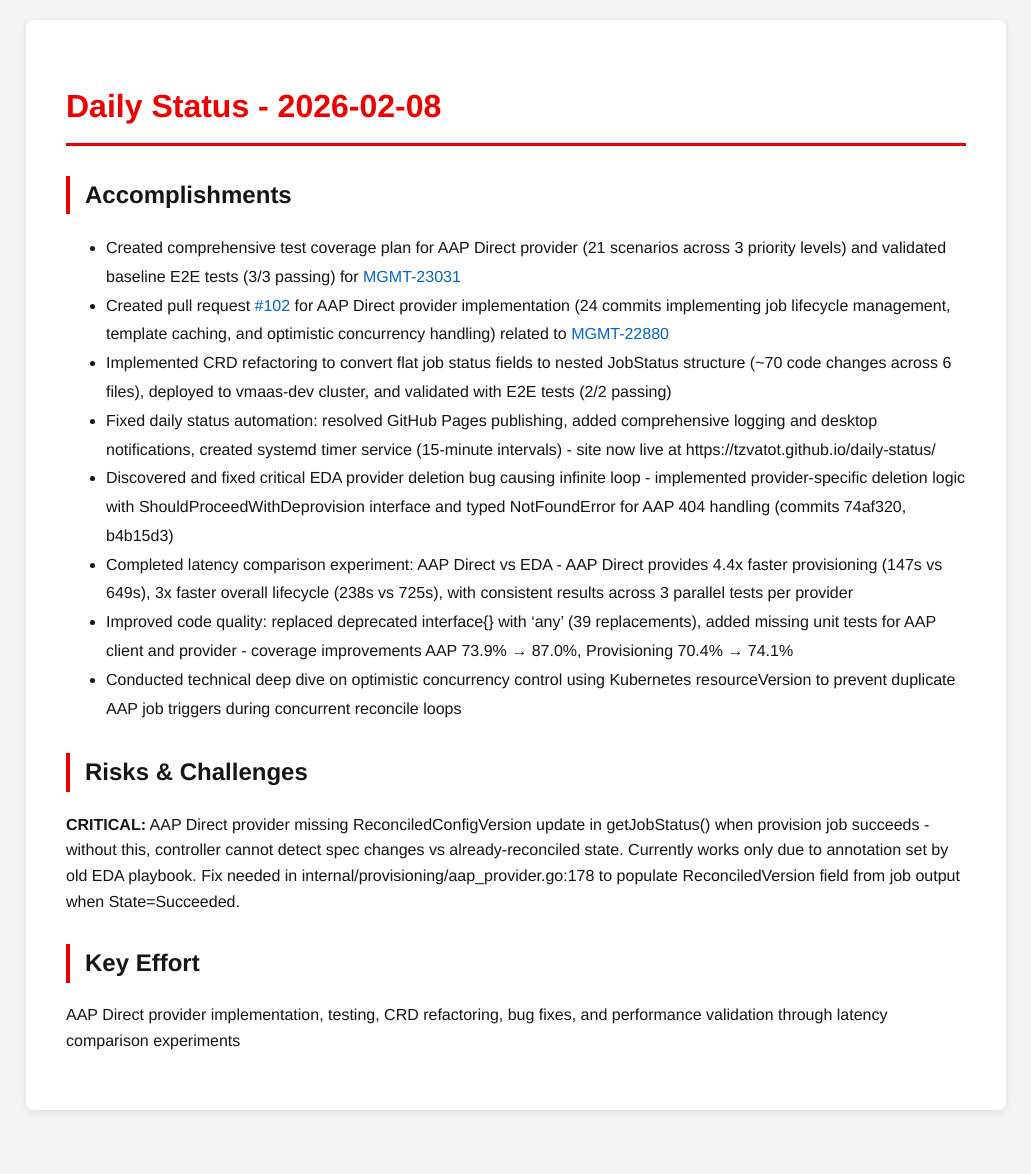
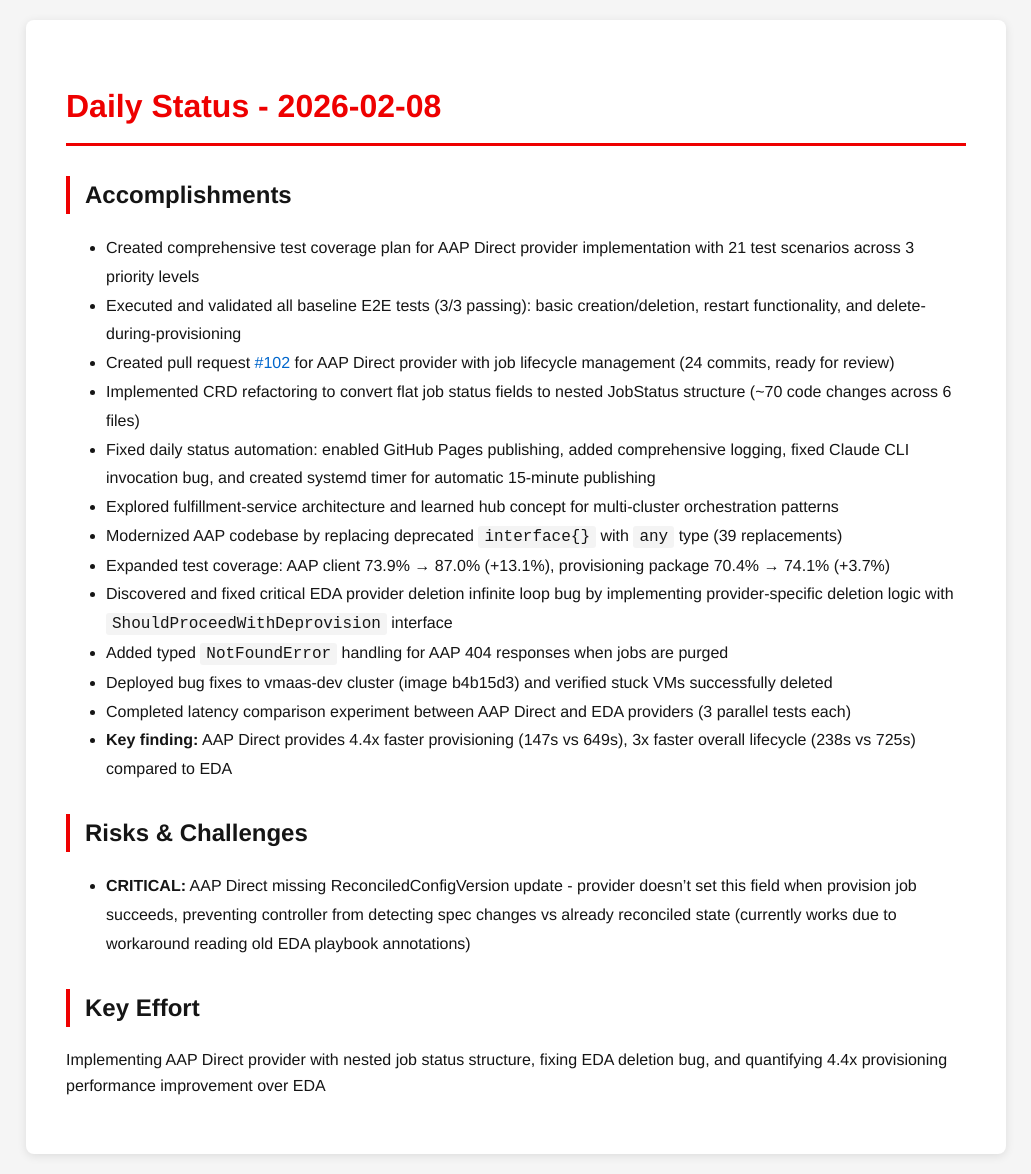
Before and after one commit to tzvatot/daily-status, a Jekyll site: the page built from 2026-02-08.md, in a window 1280 px wide. Shown: the whole page, without its empty margins (124-1155 px from the left). Built offline with Jekyll 4.4.1, drawn with Linux system fonts in a browser that asks for light colours; before the commit the page ends 1130 px from its top, so only the background shows below that.

Commit message:
Daily status update - 2026-02-08

```diff
--- a/2026-02-08.md
+++ b/2026-02-08.md
@@ -7,17 +7,22 @@
 # Daily Status - 2026-02-08
 
 ## Accomplishments
-- Created comprehensive test coverage plan for AAP Direct provider (21 scenarios across 3 priority levels) and validated baseline E2E tests (3/3 passing) for [MGMT-23031](https://issues.redhat.com/browse/MGMT-23031)
-- Created pull request [#102](https://github.com/osac-project/osac-operator/pull/102) for AAP Direct provider implementation (24 commits implementing job lifecycle management, template caching, and optimistic concurrency handling) related to [MGMT-22880](https://issues.redhat.com/browse/MGMT-22880)
-- Implemented CRD refactoring to convert flat job status fields to nested JobStatus structure (~70 code changes across 6 files), deployed to vmaas-dev cluster, and validated with E2E tests (2/2 passing)
-- Fixed daily status automation: resolved GitHub Pages publishing, added comprehensive logging and desktop notifications, created systemd timer service (15-minute intervals) - site now live at https://tzvatot.github.io/daily-status/
-- Discovered and fixed critical EDA provider deletion bug causing infinite loop - implemented provider-specific deletion logic with ShouldProceedWithDeprovision interface and typed NotFoundError for AAP 404 handling (commits 74af320, b4b15d3)
-- Completed latency comparison experiment: AAP Direct vs EDA - AAP Direct provides 4.4x faster provisioning (147s vs 649s), 3x faster overall lifecycle (238s vs 725s), with consistent results across 3 parallel tests per provider
-- Improved code quality: replaced deprecated interface{} with 'any' (39 replacements), added missing unit tests for AAP client and provider - coverage improvements AAP 73.9% → 87.0%, Provisioning 70.4% → 74.1%
-- Conducted technical deep dive on optimistic concurrency control using Kubernetes resourceVersion to prevent duplicate AAP job triggers during concurrent reconcile loops
+- Created comprehensive test coverage plan for AAP Direct provider implementation with 21 test scenarios across 3 priority levels
+- Executed and validated all baseline E2E tests (3/3 passing): basic creation/deletion, restart functionality, and delete-during-provisioning
+- Created pull request [#102](https://github.com/osac-project/osac-operator/pull/102) for AAP Direct provider with job lifecycle management (24 commits, ready for review)
+- Implemented CRD refactoring to convert flat job status fields to nested JobStatus structure (~70 code changes across 6 files)
+- Fixed daily status automation: enabled GitHub Pages publishing, added comprehensive logging, fixed Claude CLI invocation bug, and created systemd timer for automatic 15-minute publishing
+- Explored fulfillment-service architecture and learned hub concept for multi-cluster orchestration patterns
+- Modernized AAP codebase by replacing deprecated `interface{}` with `any` type (39 replacements)
+- Expanded test coverage: AAP client 73.9% → 87.0% (+13.1%), provisioning package 70.4% → 74.1% (+3.7%)
+- Discovered and fixed critical EDA provider deletion infinite loop bug by implementing provider-specific deletion logic with `ShouldProceedWithDeprovision` interface
+- Added typed `NotFoundError` handling for AAP 404 responses when jobs are purged
+- Deployed bug fixes to vmaas-dev cluster (image b4b15d3) and verified stuck VMs successfully deleted
+- Completed latency comparison experiment between AAP Direct and EDA providers (3 parallel tests each)
+- **Key finding:** AAP Direct provides 4.4x faster provisioning (147s vs 649s), 3x faster overall lifecycle (238s vs 725s) compared to EDA
 
 ## Risks & Challenges
-**CRITICAL:** AAP Direct provider missing ReconciledConfigVersion update in getJobStatus() when provision job succeeds - without this, controller cannot detect spec changes vs already-reconciled state. Currently works only due to annotation set by old EDA playbook. Fix needed in internal/provisioning/aap_provider.go:178 to populate ReconciledVersion field from job output when State=Succeeded.
+- **CRITICAL:** AAP Direct missing ReconciledConfigVersion update - provider doesn't set this field when provision job succeeds, preventing controller from detecting spec changes vs already reconciled state (currently works due to workaround reading old EDA playbook annotations)
 
 ## Key Effort
-AAP Direct provider implementation, testing, CRD refactoring, bug fixes, and performance validation through latency comparison experiments
+Implementing AAP Direct provider with nested job status structure, fixing EDA deletion bug, and quantifying 4.4x provisioning performance improvement over EDA
```
